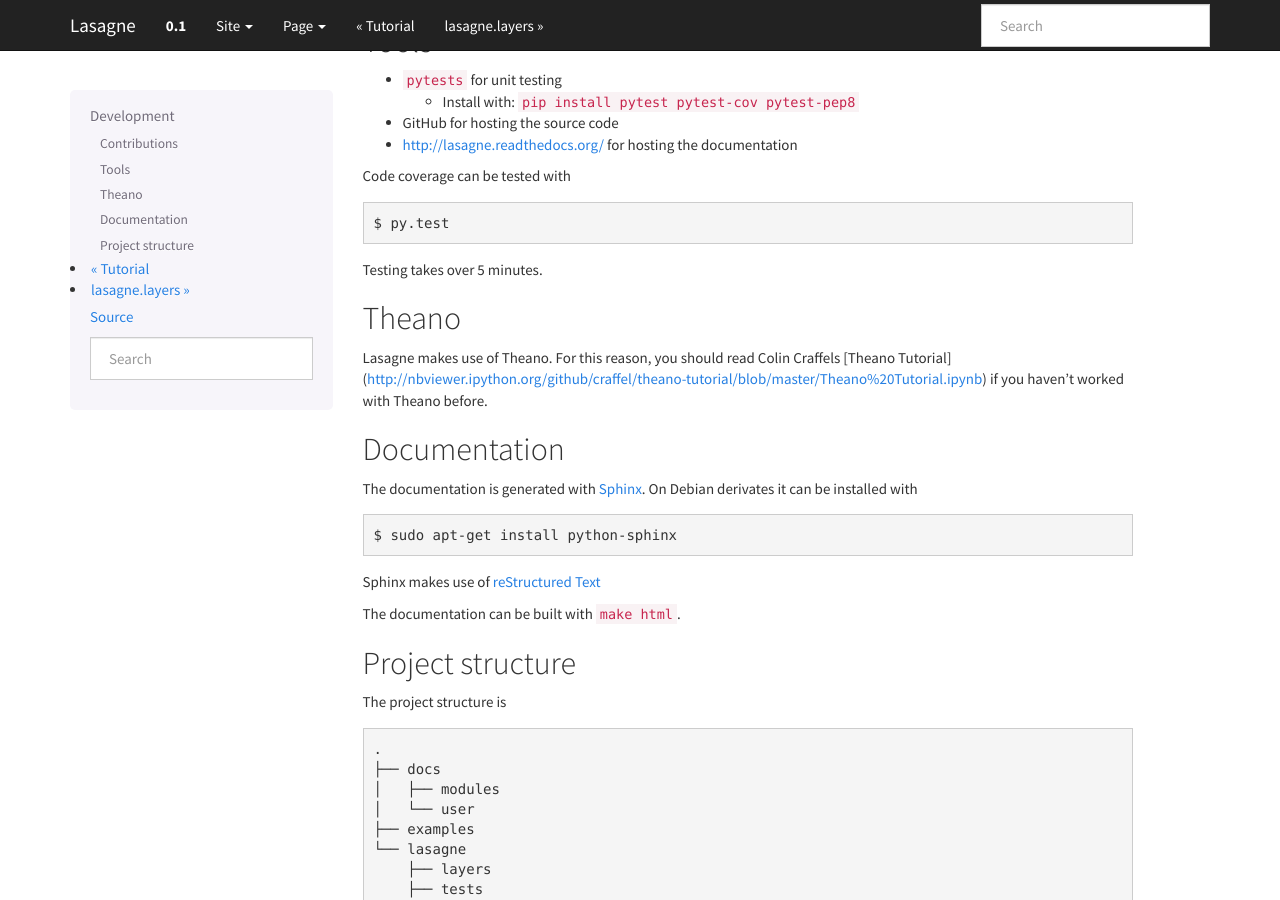
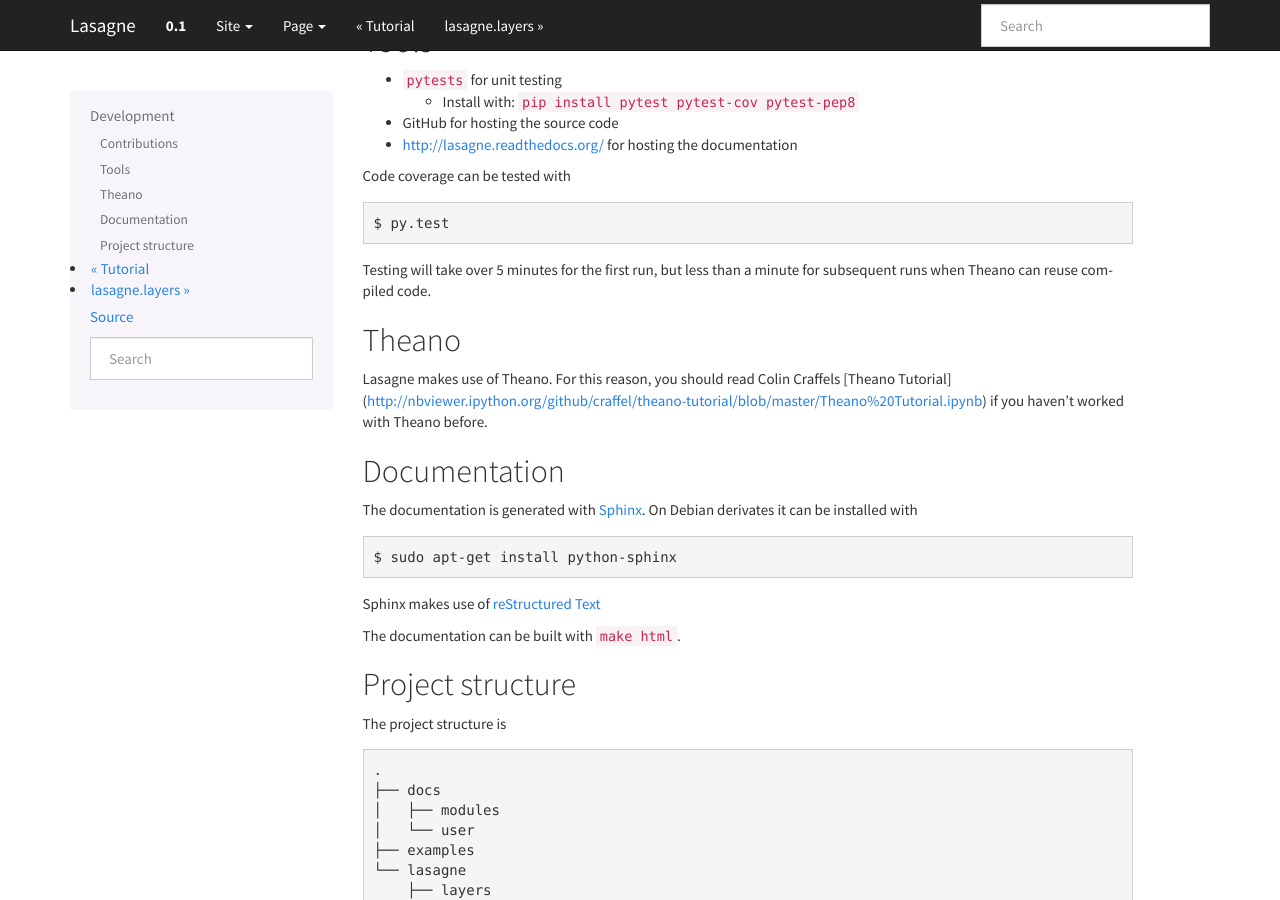
Before and after one commit to Lasagne/Lasagne, a Sphinx documentation site: the page built from docs/user/development.rst, in a window 1280 px wide and 900 px high, scrolled down 519 px. Built offline with Sphinx 7.4.7, drawn with Linux system fonts in a browser that asks for light colours.

Commit message:
docs/user/development.rst: Included suggestion from Jan Schlüter about the testing execution time

```diff
--- a/docs/user/development.rst
+++ b/docs/user/development.rst
@@ -49,7 +49,8 @@
 
     $ py.test
 
-Testing takes over 5 minutes.
+Testing will take over 5 minutes for the first run, but less than a minute for
+subsequent runs when Theano can reuse compiled code.
 
 
 Theano
```
